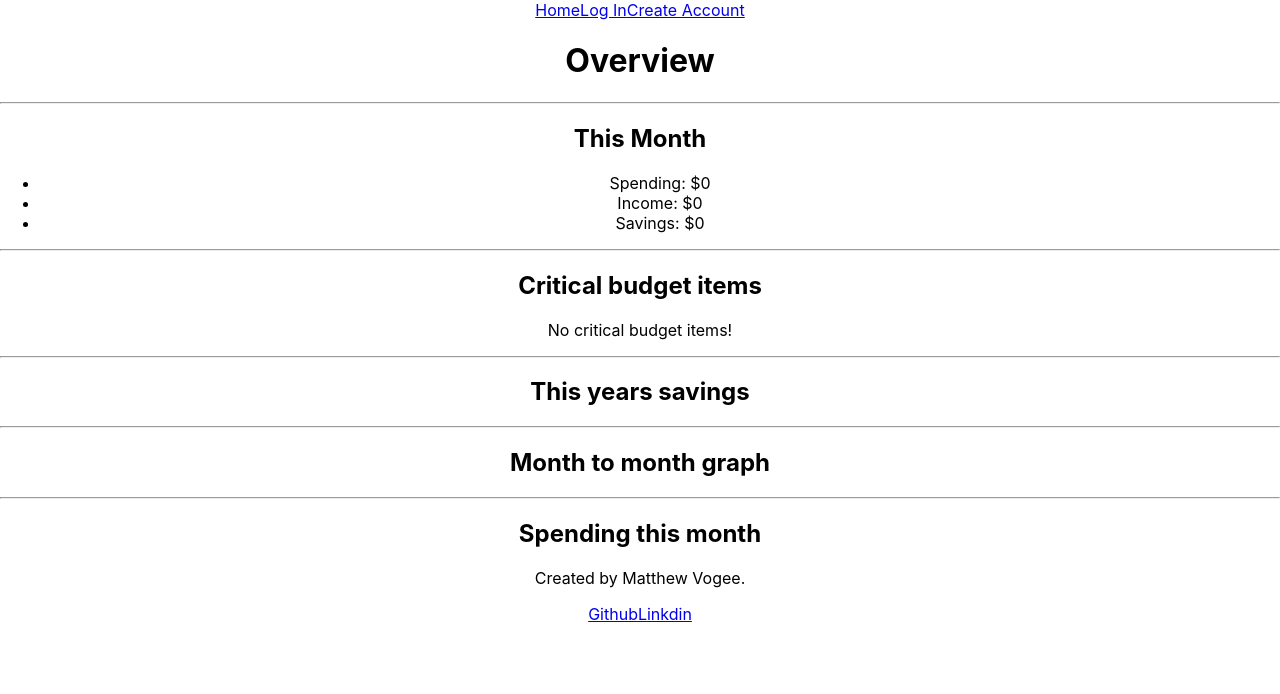
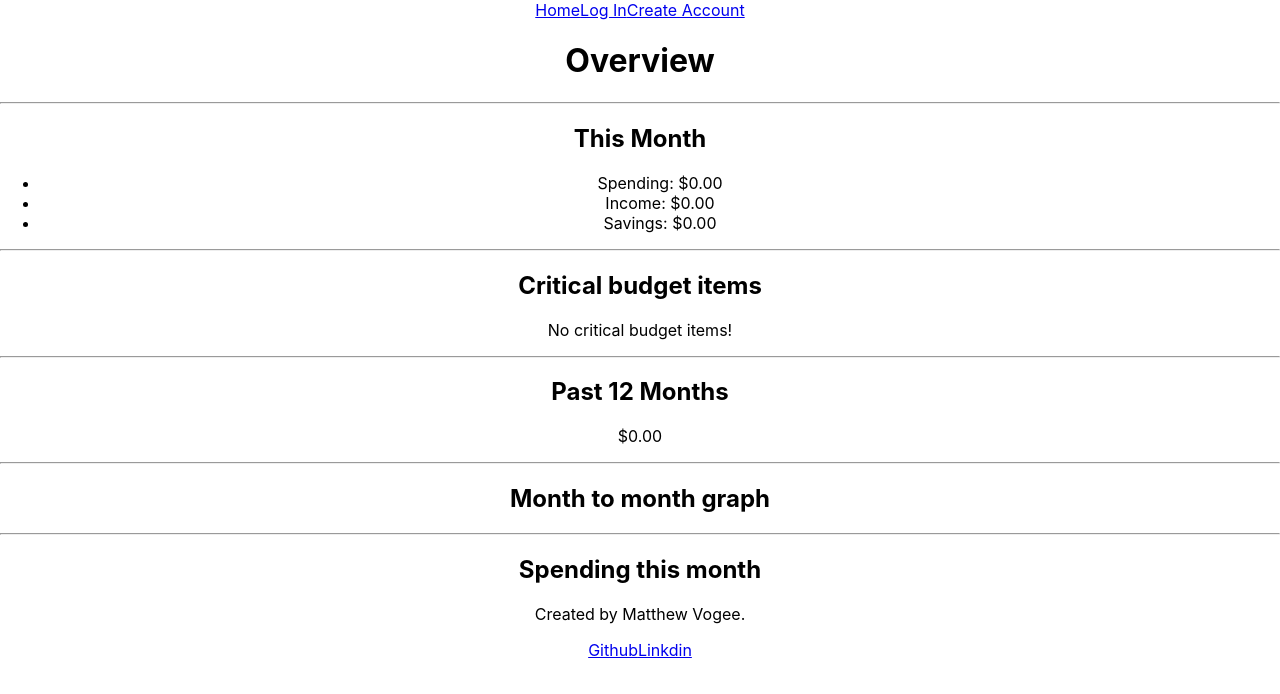
Before and after one commit to mvogee/budget_tool_2.0, a React (Create React App) app in the folder client/: page /overview in a window 1280 px wide. Shown: the top 694 px of the page. Built offline with nearby package versions, Linux system fonts and the light colour scheme; no server answers.

Commit message:
twelve month savings calculation and displays

```diff
--- a/client/src/routes/Overview.jsx
+++ b/client/src/routes/Overview.jsx
@@ -7,20 +7,13 @@ import {getDateYearMonth} from "../components/utils";
 */
 
 function Overview(props) {
-    /*
-    * data needed:
-    * - spendingList for month
-    * - depositList for month
-    * - budgetItems
-    * - yearSpending
-    * - yearIncome
-    */
-   // ? do these need to be stateful objects or can they be something else since they will not be changed after load??
 
-    const [, setCategorySpendingMap] = useState(new Map());
     const [totalSpending, setTotalSpending] = useState(0);
     const [totalIncome, setTotalIncome] = useState(0);
     const [criticalBudgetItems, setCriticalBudgetItems] = useState();
+    const [twelveMonthSaving, setTwelveMonthSaving] = useState(0);
+    const [yearIncomeMap, setYearIncomeMap] = useState();
+    const [yearSpendingMap, setYearSpendingMap] = useState();
 
     useEffect(() => {
         getInitialData();
@@ -50,6 +43,7 @@ function Overview(props) {
         }
         return (dataListMap);
     }
+
     async function getPastYearDepositData() {
         let dataListMap = new Map();
         let months = ["01", "02", "03", "04", "05", "06", "07", "08", "09", "10", "11", "12"];
@@ -80,6 +74,7 @@ function Overview(props) {
         }
         return (critBudgetItems);
     }
+
     function getCategorySpendMap(purchaseData) {
         let catSpendMap = new Map();
         if (purchaseData) {
@@ -94,6 +89,27 @@ function Overview(props) {
         }
         return (catSpendMap);
     }
+
+    function getTwelveMonthSavings(yearSpending, yearDeposits) {
+        let income = 0;
+        let spending = 0;
+        if (yearDeposits) {
+            yearDeposits.forEach((month) => {
+                month.forEach(item => {
+                    income += parseFloat(item.amount);
+                });
+            });
+        }
+        if (yearSpending) {
+            yearSpending.forEach((month) => {
+                month.forEach((item) => {
+                    spending += parseFloat(item.amount);
+                });
+            });
+        }
+        return (income - spending);
+    }
+
     async function getMonthData(yearMonth = (new Date())) {
         let purchaseData = await getPurchaseData(yearMonth);
         let depositData = await getDepositData(yearMonth);
@@ -115,12 +131,15 @@ function Overview(props) {
 
         let pastYearSpending = await getPastYearSpendingData();
         let pastYearDeposits = await getPastYearDepositData();
+        setTwelveMonthSaving(getTwelveMonthSavings(pastYearSpending, pastYearDeposits));
+        setYearIncomeMap(pastYearDeposits);
+        setYearSpendingMap(pastYearSpending);
 
     };
 
     function critBudgetItemDisplay(item) {
         return(
-            <p key={item.id}>{item.categoryName}: ${item.budget - item.spent}</p>
+            <p key={item.id}>{item.categoryName}: ${(item.budget - item.spent).toFixed(2)}</p>
         );
     }
 
@@ -131,9 +150,9 @@ function Overview(props) {
                 <hr />
                 <h2>This Month</h2>
                 <ul>
-                    <li>Spending: ${totalSpending}</li>
-                    <li>Income: ${totalIncome}</li>
-                    <li>Savings: ${totalIncome - totalSpending}</li>
+                    <li>Spending: ${totalSpending.toFixed(2)}</li>
+                    <li>Income: ${totalIncome.toFixed(2)}</li>
+                    <li>Savings: ${(totalIncome - totalSpending).toFixed(2)}</li>
                 </ul>
                 {/* Insert function to display total spending, total income, and total savings for the month. */}
             </div>
@@ -148,8 +167,8 @@ function Overview(props) {
             <hr />
             { /* stats: years total +- */ }
             <div className="stat yearSavings">
-                <h2>This years savings</h2>
-                {/* add display for this years savings*/}
+                <h2>Past 12 Months</h2>
+                <p>${twelveMonthSaving.toFixed(2)}</p>
             </div>
             <hr />
             <div className="stats graph">
```
